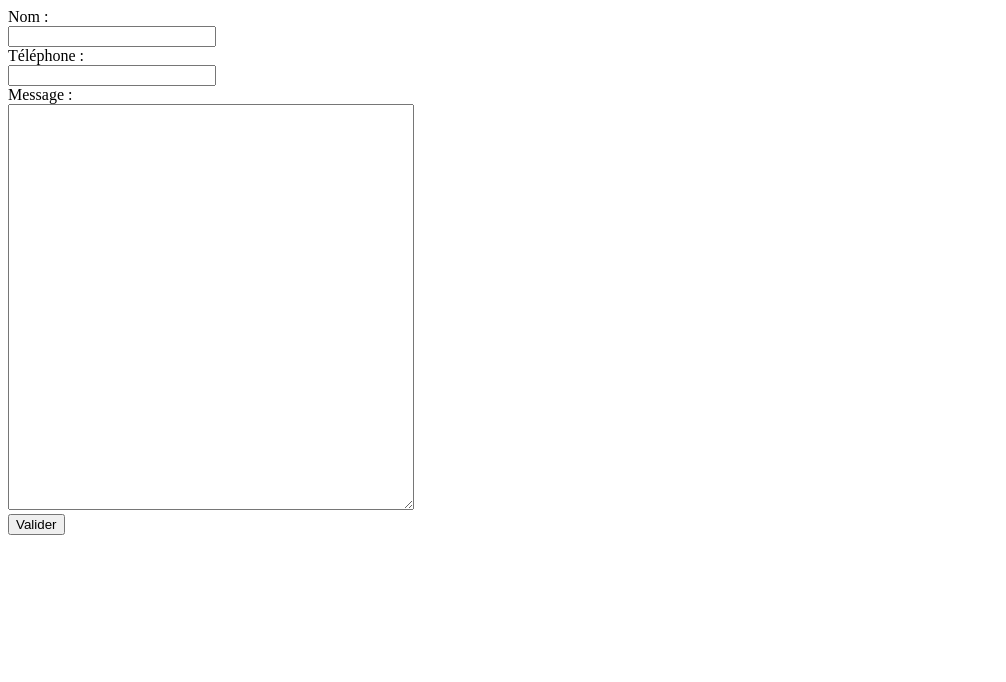
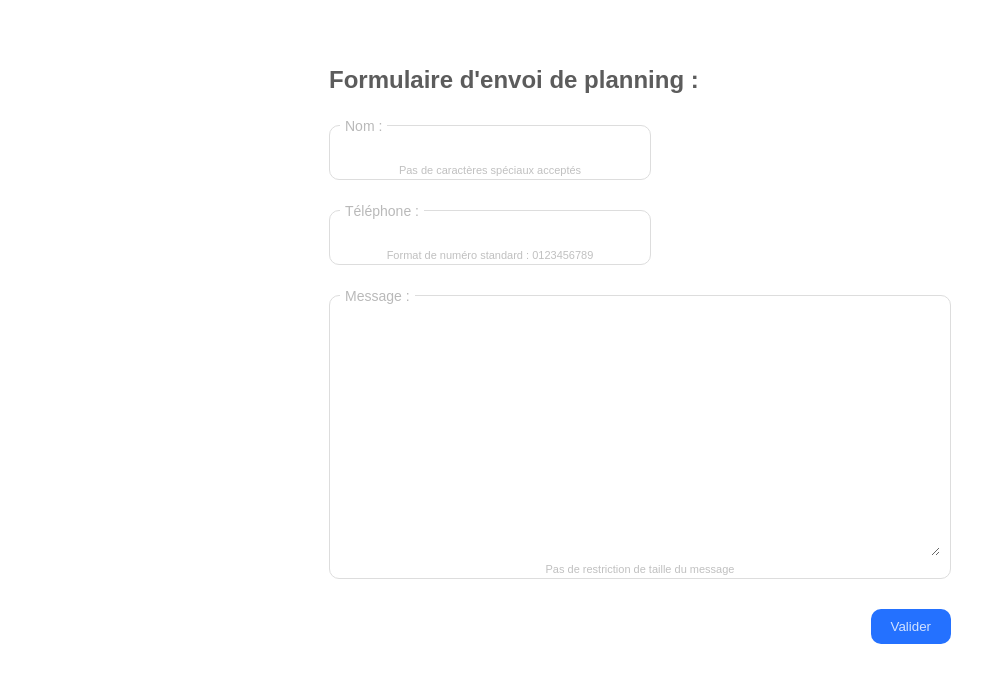
Before and after one commit to oScape/transfer, a React app: page / in a window 1280 px wide. Shown: the top 682 px of the page, without its empty margins (0-1006 px from the left). Built offline with nearby package versions, Linux system fonts and the light colour scheme.

Commit message:
[V1] add form styles

```diff
--- a/app/App.js
+++ b/app/App.js
@@ -10,18 +10,22 @@ export default function App() {
 
     return (
         <div className="app">
+            <h1 >Formulaire d'envoi de planning :</h1>
             <form id="form" encType="multipart/form-data">
                 <div id="nameContainer">
                     <label htmlFor="name">Nom :</label>
                     <input name="name" id="name" />
+                    <span>Pas de caractères spéciaux acceptés</span>
                 </div>
                 <div id="phoneContainer">
                     <label htmlFor="phone">Téléphone :</label>
                     <input name="phone" id="phone" />
+                    <span>Format de numéro standard : 0123456789</span>
                 </div>
                 <div id="messageContainer">
                     <label htmlFor="message">Message :</label>
                     <textarea name="message" id="message"></textarea>
+                    <span>Pas de restriction de taille du message</span>
                 </div>
                 <button type="submit" id="button" onClick={(e) => handleClick(e)}>Valider</button>
             </form>
--- a/app/styles/styles.css
+++ b/app/styles/styles.css
@@ -1,10 +1,66 @@
-label {
+.app {
   display: block;
+  margin: 0 auto;
+  width: 622px;
+  font-family: Arial, Helvetica, sans-serif;
 }
-input {
-  width: 200px;
+.app h1 {
+  padding: 50px 0 15px 0;
+  color: #5c5c5c;
+  font-size: x-large;
 }
-textarea {
-  width: 400px;
-  height: 400px;
+.app form div {
+  width: 300px;
+  padding: 10px;
+  padding-bottom: 0;
+  margin-bottom: 30px;
+  border: 1px solid #dddddd;
+  border-radius: 10px;
 }
+.app form label {
+  float: left;
+  padding: 2px 5px;
+  margin-top: -20px;
+  background: #ffffff;
+  font-size: 14px;
+  color: #b9b9b9;
+}
+.app form textarea,
+.app form input {
+  width: 300px;
+  height: 25px;
+  line-height: 25px;
+  padding: 0;
+  font-size: 14px;
+  font-family: Arial, Helvetica, sans-serif;
+  border: none;
+}
+.app form div span {
+  display: block;
+  padding: 3px;
+  font-size: 11px;
+  color: #c0c0c0;
+  text-align: center;
+}
+.app form button {
+  float: right;
+  cursor: pointer;
+  padding: 10px 20px;
+  background: #2471ff;
+  color: #d2e2ff;
+  border: none;
+  border-radius: 10px;
+}
+.app form button:hover {
+  background: #6b9fff;
+  color: #fff;
+}
+
+#messageContainer,
+#messageContainer textarea {
+  width: 600px;
+  height: 250px;
+}
+#messageContainer {
+  height: 272px;
+}
```
